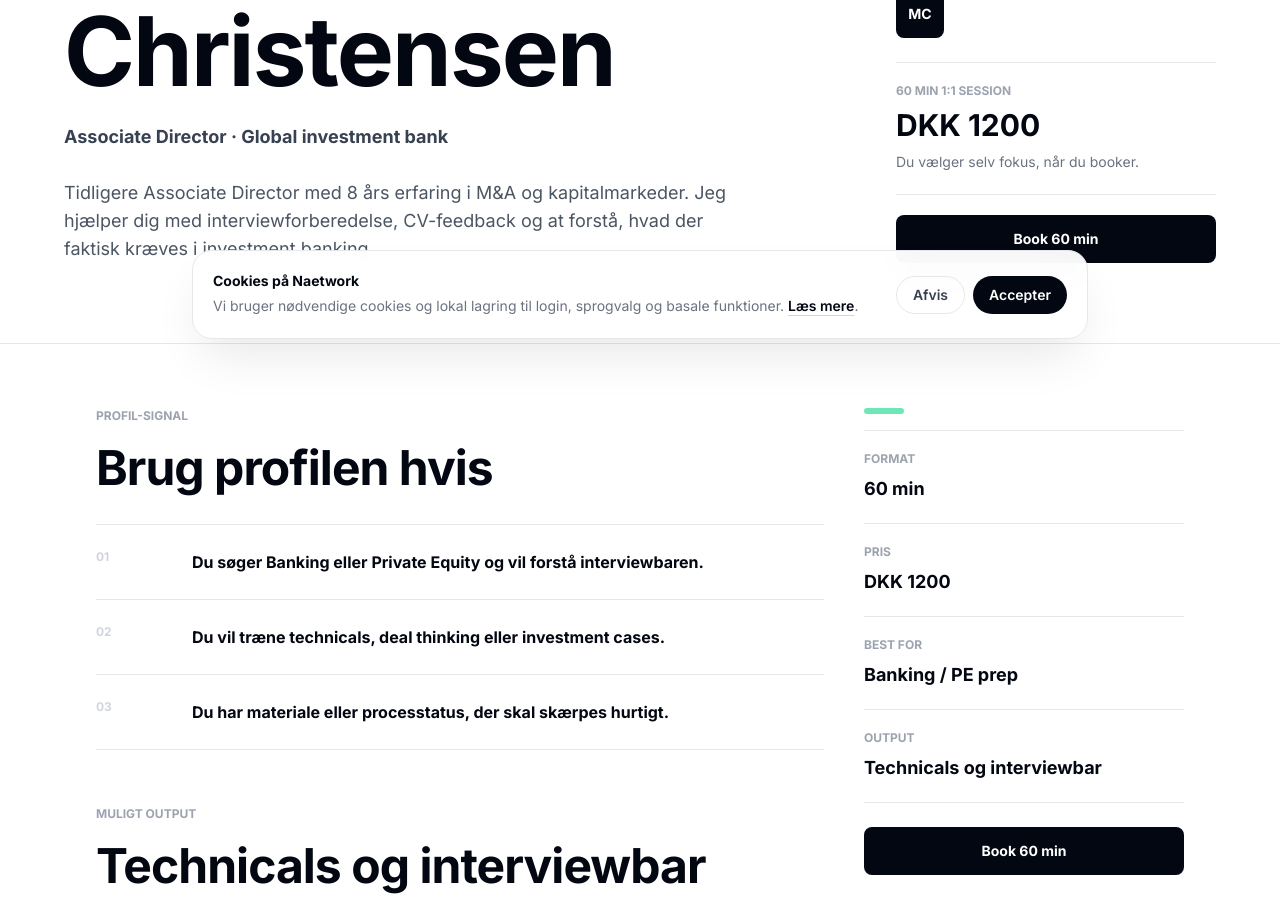
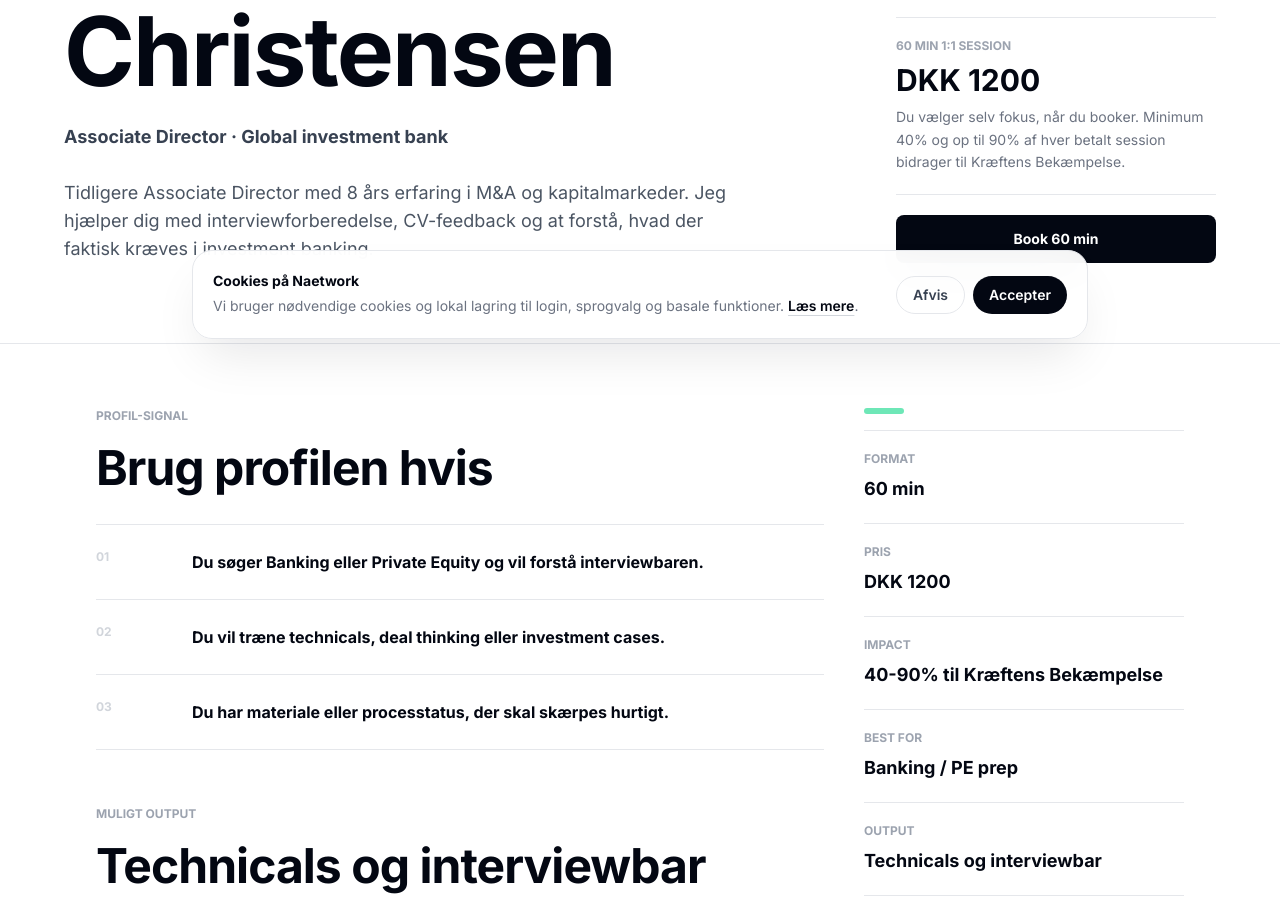
Before and after one commit to mikkelstreet-png/Naetwork, a Next.js app: page /professionals/demo-1 in a window 1280 px wide. Shown: the part 441-1348 px from the top of the page. Built offline with nearby package versions, Linux system fonts and the light colour scheme; no server answers.

Commit message:
Add impact context to profile detail

```diff
--- a/app/professionals/[id]/page.tsx
+++ b/app/professionals/[id]/page.tsx
@@ -197,7 +197,7 @@ export default function ProfessionalDetailPage() {
     loading: isDa ? 'Indlæser...' : 'Loading...',
     notFound: isDa ? 'Profil ikke fundet' : 'Profile not found',
     session: isDa ? '60 min 1:1 session' : '60 min 1:1 session',
-    briefing: isDa ? 'Du vælger selv fokus, når du booker.' : 'You choose the focus when you book.',
+    briefing: isDa ? 'Du vælger selv fokus, når du booker. Minimum 40% og op til 90% af hver betalt session bidrager til Kræftens Bekæmpelse.' : 'You choose the focus when you book. At least 40% and up to 90% of every paid session contributes to Kræftens Bekæmpelse.',
     bestFor: isDa ? 'Best for' : 'Best for',
     sessionBrief: isDa ? 'Session brief' : 'Session brief',
     sessionBriefBody: isDa
@@ -206,6 +206,8 @@ export default function ProfessionalDetailPage() {
     profileSignal: isDa ? 'Profil-signal' : 'Profile signal',
     useThisProfileIf: isDa ? 'Brug profilen hvis' : 'Use this profile if',
     leaveWith: isDa ? 'Muligt output' : 'Possible output',
+    impact: isDa ? 'Impact' : 'Impact',
+    impactValue: isDa ? '40-90% til Kræftens Bekæmpelse' : '40-90% to Kræftens Bekæmpelse',
   }
 
   if (loading) return <div className="flex min-h-screen items-center justify-center bg-white"><p className="text-gray-400">{t.loading}</p></div>
@@ -227,6 +229,7 @@ export default function ProfessionalDetailPage() {
   const facts = [
     { label: isDa ? 'Format' : 'Format', value: '60 min' },
     { label: isDa ? 'Pris' : 'Price', value: `DKK ${professional.price}` },
+    { label: t.impact, value: t.impactValue },
     { label: t.bestFor, value: bestFit },
     { label: isDa ? 'Output' : 'Output', value: primaryOutput },
   ]
@@ -339,7 +342,7 @@ export default function ProfessionalDetailPage() {
           <div className="mx-auto flex max-w-6xl items-center justify-between gap-3">
             <div>
               <p className="text-xs font-bold uppercase text-gray-400">{t.session}</p>
-              <p className="text-sm font-black text-gray-950">DKK {professional.price}</p>
+              <p className="text-sm font-black text-gray-950">DKK {professional.price} · 40-90% impact</p>
             </div>
             <button onClick={() => setDrawerOpen(true)} className="rounded-lg bg-gray-950 px-5 py-3 text-sm font-bold text-white transition-colors hover:bg-gray-800">
               {t.bookCta}
```
